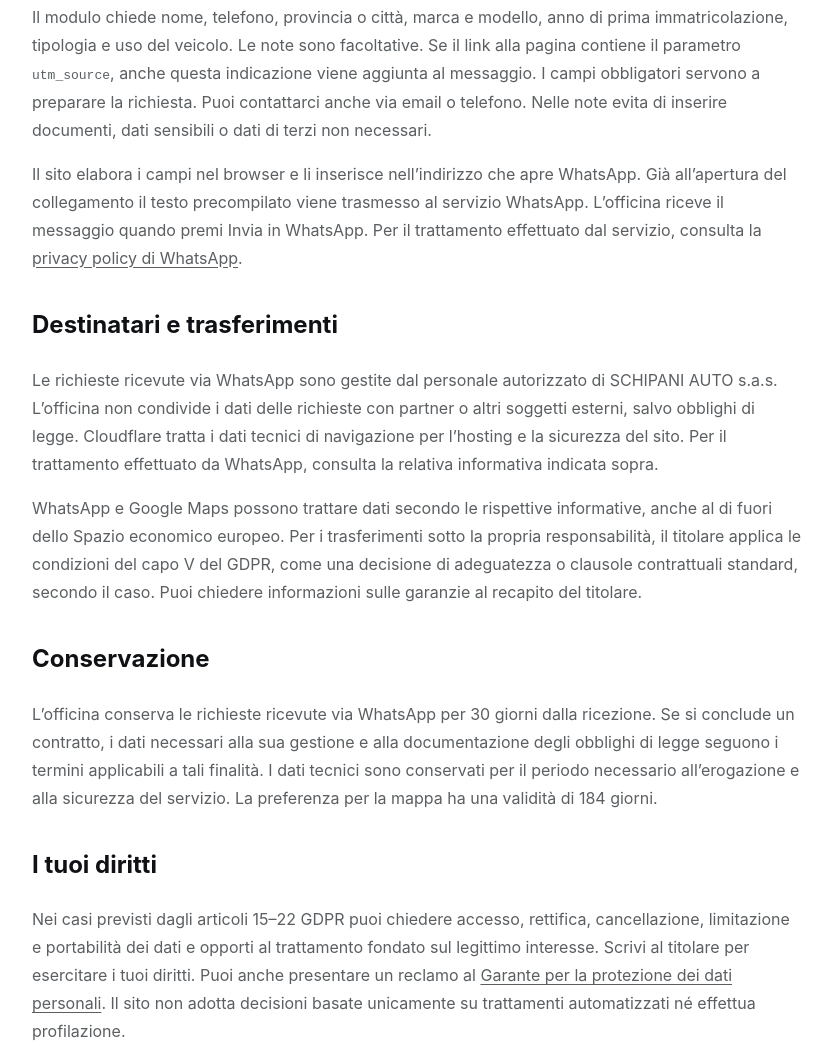
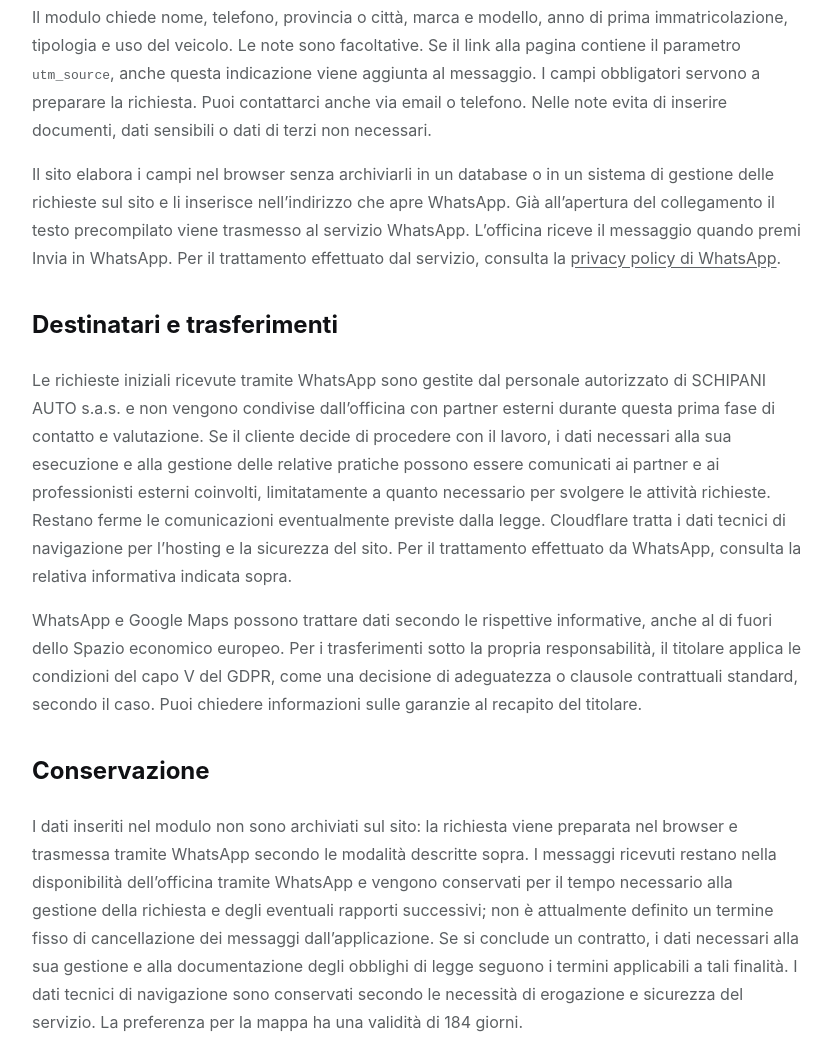
Before and after one commit to ferafra595/Schipani-auto, a plain HTML site: page privacy.html in a window 1280 px wide. Shown: the part 1057-2105 px from the top of the page, without its empty margins (223-1055 px from the left). Drawn offline with Linux system fonts and the light colour scheme.

Commit message:
Allinea informativa privacy a gestione WhatsApp e partner operativi

```diff
--- a/privacy.html
+++ b/privacy.html
@@ -32,14 +32,14 @@
 
       <h2>Come funziona il modulo Targa Gialla</h2>
       <p>Il modulo chiede nome, telefono, provincia o città, marca e modello, anno di prima immatricolazione, tipologia e uso del veicolo. Le note sono facoltative. Se il link alla pagina contiene il parametro <code>utm_source</code>, anche questa indicazione viene aggiunta al messaggio. I campi obbligatori servono a preparare la richiesta. Puoi contattarci anche via email o telefono. Nelle note evita di inserire documenti, dati sensibili o dati di terzi non necessari.</p>
-      <p>Il sito elabora i campi nel browser e li inserisce nell’indirizzo che apre WhatsApp. Già all’apertura del collegamento il testo precompilato viene trasmesso al servizio WhatsApp. L’officina riceve il messaggio quando premi Invia in WhatsApp. Per il trattamento effettuato dal servizio, consulta la <a href="https://www.whatsapp.com/legal/privacy-policy-eea">privacy policy di WhatsApp</a>.</p>
+      <p>Il sito elabora i campi nel browser senza archiviarli in un database o in un sistema di gestione delle richieste sul sito e li inserisce nell’indirizzo che apre WhatsApp. Già all’apertura del collegamento il testo precompilato viene trasmesso al servizio WhatsApp. L’officina riceve il messaggio quando premi Invia in WhatsApp. Per il trattamento effettuato dal servizio, consulta la <a href="https://www.whatsapp.com/legal/privacy-policy-eea">privacy policy di WhatsApp</a>.</p>
 
       <h2>Destinatari e trasferimenti</h2>
-      <p>Le richieste ricevute via WhatsApp sono gestite dal personale autorizzato di SCHIPANI AUTO s.a.s. L’officina non condivide i dati delle richieste con partner o altri soggetti esterni, salvo obblighi di legge. Cloudflare tratta i dati tecnici di navigazione per l’hosting e la sicurezza del sito. Per il trattamento effettuato da WhatsApp, consulta la relativa informativa indicata sopra.</p>
+      <p>Le richieste iniziali ricevute tramite WhatsApp sono gestite dal personale autorizzato di SCHIPANI AUTO s.a.s. e non vengono condivise dall’officina con partner esterni durante questa prima fase di contatto e valutazione. Se il cliente decide di procedere con il lavoro, i dati necessari alla sua esecuzione e alla gestione delle relative pratiche possono essere comunicati ai partner e ai professionisti esterni coinvolti, limitatamente a quanto necessario per svolgere le attività richieste. Restano ferme le comunicazioni eventualmente previste dalla legge. Cloudflare tratta i dati tecnici di navigazione per l’hosting e la sicurezza del sito. Per il trattamento effettuato da WhatsApp, consulta la relativa informativa indicata sopra.</p>
       <p>WhatsApp e Google Maps possono trattare dati secondo le rispettive informative, anche al di fuori dello Spazio economico europeo. Per i trasferimenti sotto la propria responsabilità, il titolare applica le condizioni del capo V del GDPR, come una decisione di adeguatezza o clausole contrattuali standard, secondo il caso. Puoi chiedere informazioni sulle garanzie al recapito del titolare.</p>
 
       <h2>Conservazione</h2>
-      <p>L’officina conserva le richieste ricevute via WhatsApp per 30 giorni dalla ricezione. Se si conclude un contratto, i dati necessari alla sua gestione e alla documentazione degli obblighi di legge seguono i termini applicabili a tali finalità. I dati tecnici sono conservati per il periodo necessario all’erogazione e alla sicurezza del servizio. La preferenza per la mappa ha una validità di 184 giorni.</p>
+      <p>I dati inseriti nel modulo non sono archiviati sul sito: la richiesta viene preparata nel browser e trasmessa tramite WhatsApp secondo le modalità descritte sopra. I messaggi ricevuti restano nella disponibilità dell’officina tramite WhatsApp e vengono conservati per il tempo necessario alla gestione della richiesta e degli eventuali rapporti successivi; non è attualmente definito un termine fisso di cancellazione dei messaggi dall’applicazione. Se si conclude un contratto, i dati necessari alla sua gestione e alla documentazione degli obblighi di legge seguono i termini applicabili a tali finalità. I dati tecnici di navigazione sono conservati secondo le necessità di erogazione e sicurezza del servizio. La preferenza per la mappa ha una validità di 184 giorni.</p>
 
       <h2>I tuoi diritti</h2>
       <p>Nei casi previsti dagli articoli 15–22 GDPR puoi chiedere accesso, rettifica, cancellazione, limitazione e portabilità dei dati e opporti al trattamento fondato sul legittimo interesse. Scrivi al titolare per esercitare i tuoi diritti. Puoi anche presentare un reclamo al <a href="https://www.garanteprivacy.it/">Garante per la protezione dei dati personali</a>. Il sito non adotta decisioni basate unicamente su trattamenti automatizzati né effettua profilazione.</p>
```
